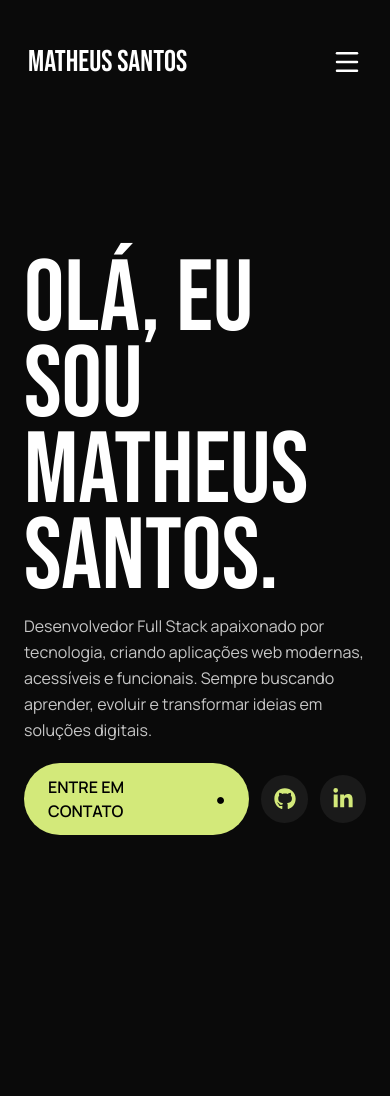
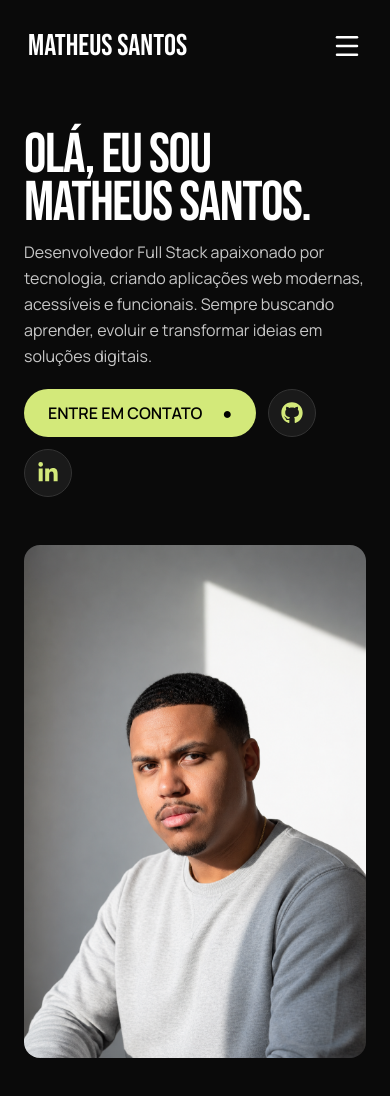
Before and after one commit to matheusFredericods/matheus-portfolio, a Next.js app: page / in a window 390 px wide. Shown: the top 1096 px of the page. Before the commit the page ends 968 px from the top, so only its background shows below. Built offline with nearby package versions, Linux system fonts and the light colour scheme.

Commit message:
feat: finalize hero section with responsive layout and profile image

```diff
--- a/src/app/components/layout/NavBar.tsx
+++ b/src/app/components/layout/NavBar.tsx
@@ -8,7 +8,7 @@ export default function NavBar() {
 
   return (
     <header className="w-full">
-      <nav className="mx-4 my-9 flex max-w-6xl items-center justify-between px-3 py-2 md:mx-15">
+      <nav className="mx-4 my-5 flex max-w-6xl items-center justify-between px-3 py-2 md:mx-15">
         {/* Nome */}
         <h1 className="text-3xl md:text-4xl">Matheus Santos</h1>
 
@@ -29,7 +29,7 @@ export default function NavBar() {
           <li>
             <a
               href="#inicio"
-              className="transition-colors duration-300 hover:text-primary-hover"
+              className="transition-colors duration-300 hover:text-primary"
             >
               Início
             </a>
@@ -38,7 +38,7 @@ export default function NavBar() {
           <li>
             <a
               href="#projetos"
-              className="transition-colors duration-300 hover:text-primary-hover"
+              className="transition-colors duration-300 hover:text-primary"
             >
               Projetos
             </a>
@@ -47,7 +47,7 @@ export default function NavBar() {
           <li>
             <a
               href="#sobre"
-              className="transition-colors duration-300 hover:text-primary-hover"
+              className="transition-colors duration-300 hover:text-primary"
             >
               Sobre
             </a>
@@ -56,7 +56,7 @@ export default function NavBar() {
           <li>
             <a
               href="#contato"
-              className="transition-colors duration-300 hover:text-primary-hover"
+              className="transition-colors duration-300 hover:text-primary"
             >
               Contato
             </a>
--- a/src/app/globals.css
+++ b/src/app/globals.css
@@ -23,9 +23,23 @@
 
 /* TAILWIND THEME */
 @theme inline {
+  /* Backgrounds */
+  --color-bg-primary: var(--bg-primary);
+  --color-card: var(--bg-card);
+
+  /* Brand */
+  --color-primary: var(--primary);
+  --color-natural-black: var(--natural-black);
+
+  /* Text */
+  --color-text-primary: var(--text-primary);
   --color-text-secondary: var(--text-secondary);
+
+  /* Borders */
+  --color-border-primary: var(--border-primary);
+
+  /* States */
   --color-primary-hover: var(--primary-hover);
-  --color-card: var(--bg-card);
 }
 
 /* GLOBAL STYLES */
--- a/src/sections/Hero.tsx
+++ b/src/sections/Hero.tsx
@@ -1,12 +1,17 @@
 import { FaGithub, FaLinkedinIn } from "react-icons/fa";
+import Image from "next/image";
 
 export default function Hero() {
   return (
-    <section className="min-h-screen bg-(--bg-primary) text-(--text-primary)">
-      <div className="mx-auto flex min-h-screen max-w-6xl items-center px-6">
-        <div className="flex w-full max-w-140 flex-col items-start">
+    <section
+      id="inicio"
+      className="min-h-screen bg-bg-primary text-text-primary"
+    >
+      <div className="mx-auto grid min-h-screen max-w-6xl grid-cols-1 items-center gap-12 px-6 pt-10 pb-24 md:grid-cols-[1.2fr_0.8fr] md:pt-0">
+        {/* LADO ESQUERDO */}
+        <div className="flex w-full min-w-0 flex-col items-start">
           {/* Título */}
-          <h1 className="text-[101px] leading-[0.85]">
+          <h1 className="text-[clamp(3.5rem,7vw,101px)] leading-[0.85] tracking-tight">
             <span className="block">OLÁ, EU SOU</span>
             <span className="block">MATHEUS SANTOS.</span>
           </h1>
@@ -19,13 +24,13 @@ export default function Hero() {
           </p>
 
           {/* Ações */}
-          <div className="mt-5 flex items-center gap-3">
+          <div className="mt-5 flex flex-wrap items-center gap-3">
             <a
               href="#contato"
-              className="flex items-center gap-5 rounded-full bg-(--primary) px-6 py-3 font-semibold text-(--natural-black) transition-colors hover:bg-primary-hover"
+              className="flex items-center gap-5 rounded-full bg-primary px-6 py-3 font-semibold text-natural-black transition-colors hover:bg-primary-hover focus-visible:outline-2 focus-visible:outline-offset-2 focus-visible:outline-primary"
             >
               ENTRE EM CONTATO
-              <span>●</span>
+              <span aria-hidden="true">●</span>
             </a>
 
             <a
@@ -33,7 +38,7 @@ export default function Hero() {
               target="_blank"
               rel="noopener noreferrer"
               aria-label="GitHub"
-              className="flex size-12 items-center justify-center rounded-full bg-card text-(--primary) transition-all hover:bg-(--primary) hover:text-(--natural-black)"
+              className="flex size-12 items-center justify-center rounded-full border border-border-primary bg-card text-primary transition-all hover:border-primary hover:bg-primary hover:text-natural-black focus-visible:outline-2 focus-visible:outline-offset-2 focus-visible:outline-primary"
             >
               <FaGithub size={22} />
             </a>
@@ -43,12 +48,24 @@ export default function Hero() {
               target="_blank"
               rel="noopener noreferrer"
               aria-label="LinkedIn"
-              className="flex size-12 items-center justify-center rounded-full bg-card text-(--primary) transition-all hover:bg-(--primary) hover:text-(--natural-black)"
+              className="flex size-12 items-center justify-center rounded-full border border-border-primary bg-card text-primary transition-all hover:border-primary hover:bg-primary hover:text-natural-black focus-visible:outline-2 focus-visible:outline-offset-2 focus-visible:outline-primary"
             >
               <FaLinkedinIn size={22} />
             </a>
           </div>
         </div>
+
+        {/* LADO DIREITO - FOTO */}
+        <div className="relative mx-auto aspect-2/3 w-full max-w-95 overflow-hidden rounded-2xl">
+          <Image
+            src="/images/foto-perfil.png"
+            alt="Matheus Santos"
+            fill
+            priority
+            sizes="(max-width: 768px) 100vw, 380px"
+            className="object-cover"
+          />
+        </div>
       </div>
     </section>
   );
```
Also changed, not shown: public/images/foto-perfil.png (added).
